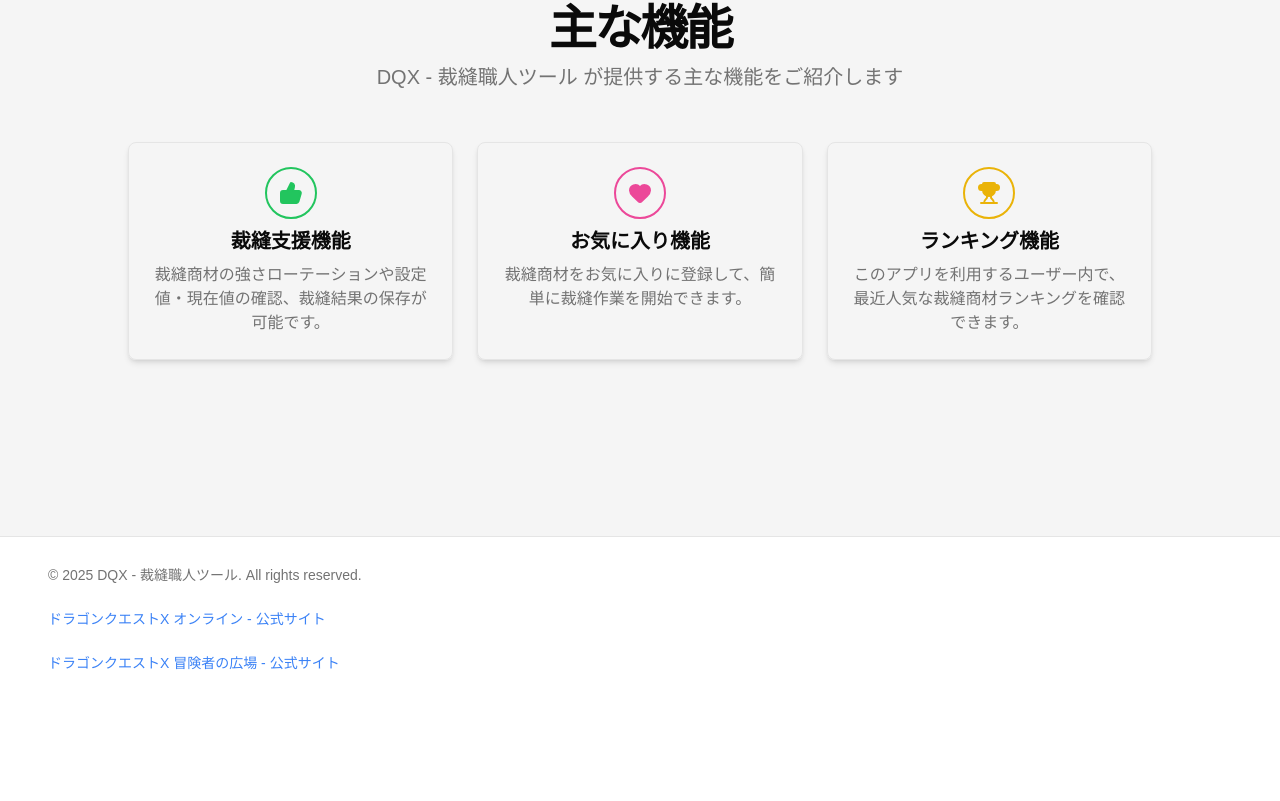
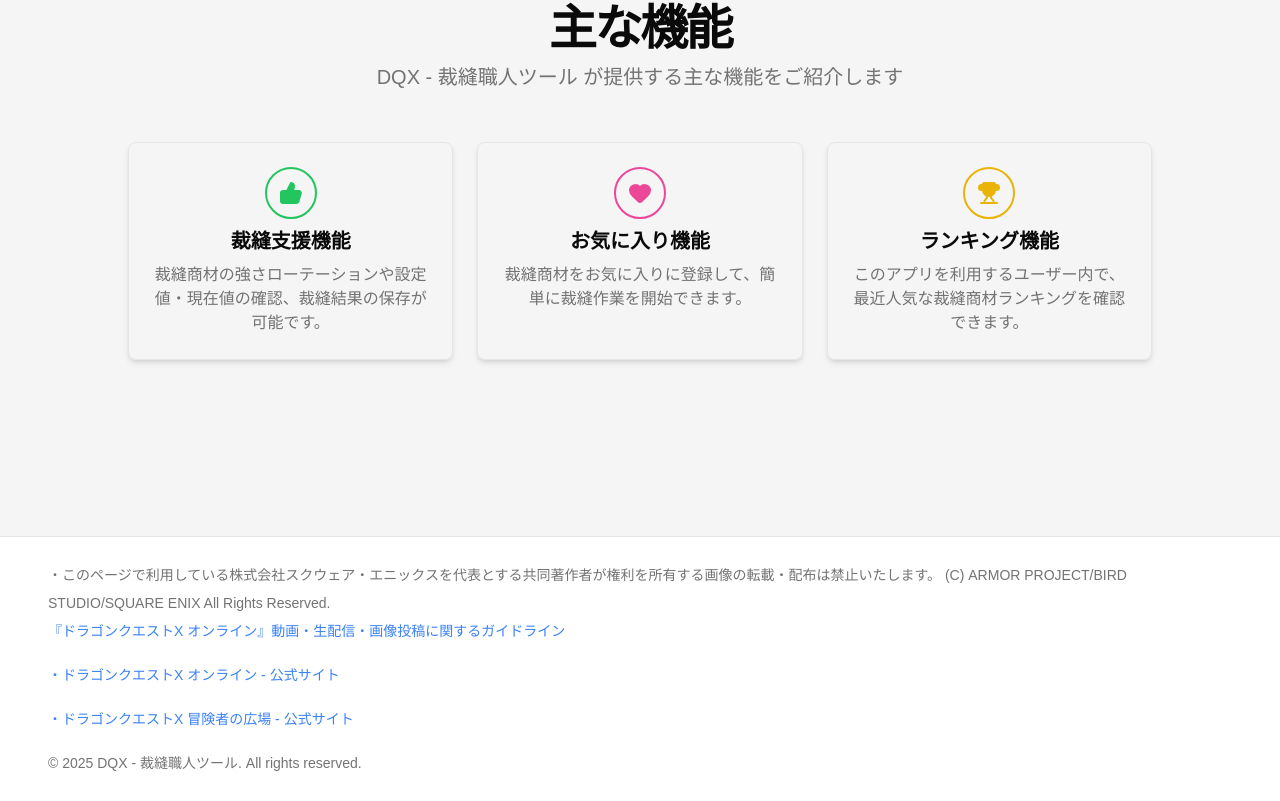
Before and after one commit to HarutoYamane/dqx-sewing-tool, a Next.js app: page / in a window 1280 px wide. Shown: the part 753-1554 px from the top of the page. Before the commit the page ends 1454 px from the top, so only its background shows below. Built offline with nearby package versions, Linux system fonts and the light colour scheme.

Commit message:
ランディングページにスクエニの権限表記を追加

```diff
--- a/src/app/page.tsx
+++ b/src/app/page.tsx
@@ -132,18 +132,31 @@
       <footer className="border-t p-6">
         <div className="container mx-auto flex flex-col gap-4 px-4 md:px-6">
           <p className="text-center text-sm leading-loose text-muted-foreground md:text-left">
-            © 2025 DQX - 裁縫職人ツール. All rights reserved.
+            ・このページで利用している株式会社スクウェア・エニックスを代表とする共同著作者が権利を所有する画像の転載・配布は禁止いたします。
+            (C) ARMOR PROJECT/BIRD STUDIO/SQUARE ENIX All Rights Reserved.
+            <br />
+            <Link
+              href="https://support.jp.square-enix.com/rule.php?id=2620&la=0&tag=transmission"
+              target="_blank"
+              rel="noopener noreferrer"
+              className="text-blue-500 hover:underline"
+            >
+              『ドラゴンクエストX オンライン』動画・生配信・画像投稿に関するガイドライン
+            </Link>
           </p>
           <Link href="https://www.dqx.jp/online/" target="_blank" rel="noopener noreferrer">
             <p className="text-center text-sm text-blue-500 hover:underline leading-loose md:text-left">
-              ドラゴンクエストX オンライン - 公式サイト
+              ・ドラゴンクエストX オンライン - 公式サイト
             </p>
           </Link>
           <Link href="https://hiroba.dqx.jp/sc/home/" target="_blank" rel="noopener noreferrer">
             <p className="text-center text-sm text-blue-500 hover:underline leading-loose md:text-left">
-              ドラゴンクエストX 冒険者の広場 - 公式サイト
+              ・ドラゴンクエストX 冒険者の広場 - 公式サイト
             </p>
           </Link>
+          <p className="text-center text-sm leading-loose text-muted-foreground md:text-left">
+            © 2025 DQX - 裁縫職人ツール. All rights reserved.
+          </p>
         </div>
       </footer>
     </div>
```
